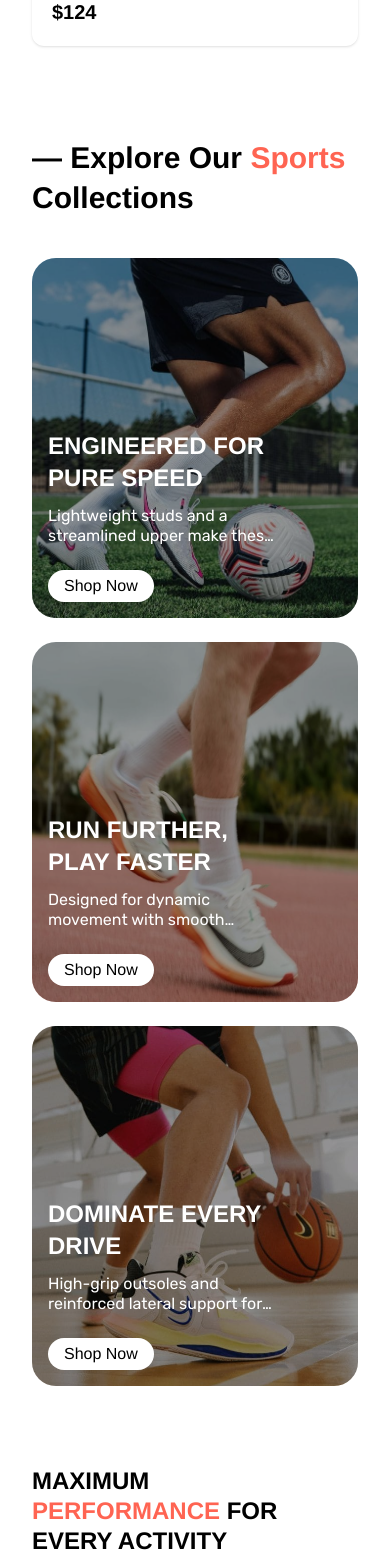
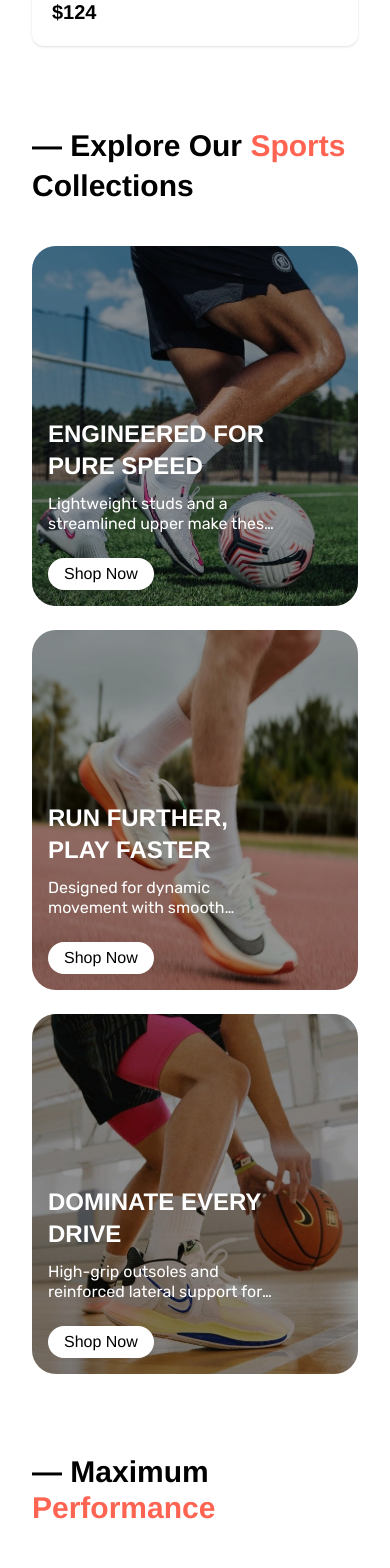
Before and after one commit to anillkunda/nike-shoes-react-tailwind, a React (Vite) app: page / in a window 390 px wide. Shown: the part 3020-4588 px from the top of the page. Built offline with nearby package versions, Linux system fonts and the light colour scheme.

Commit message:
improve responsiveness and fix layout bugs

```diff
--- a/src/components/Navbar.jsx
+++ b/src/components/Navbar.jsx
@@ -19,7 +19,7 @@ const Navbar = () => {
             <li key={item.label}>
               <a
                 href={item.href}
-                className="font-rubik leading-normal text-lg text-gray-light hover:text-red-coral transition-colors duration-300"
+                className="font-rubik leading-normal text-lg text-gray-dark hover:text-red-coral transition-colors duration-300"
               >
                 {item.label}
               </a>
--- a/src/sections/Collections.jsx
+++ b/src/sections/Collections.jsx
@@ -6,7 +6,7 @@ const Collections = () => {
     <section className="w-full max-container">
       <h1 className="text-3xl md:text-5xl font-helvetica font-extrabold leading-10 md:leading-17 mb-10">
         &mdash; Explore Our{' '}
-        <span className="text-red-coral inline-block mt-3">Sports</span>{' '}
+        <span className="text-red-coral inline-block mt-0 md:mt-3">Sports</span>{' '}
         Collections
       </h1>
 
--- a/src/sections/Hero.jsx
+++ b/src/sections/Hero.jsx
@@ -5,10 +5,7 @@ import { statistics } from '../constants';
 
 const Hero = () => {
   return (
-    <section
-      id="home"
-      className="w-full flex xl:flex-row flex-col justify-center min-h-screen gap-10 max-container"
-    >
+    <section className="w-full flex xl:flex-row flex-col justify-center min-h-screen gap-10 max-container">
       <div className="relative xl:w-2/5 flex flex-col justify-center items-start w-full max-xl:padding-x pt-28">
         <p className="text-xl text-red-coral font-rubik">
           Next-Gen Performance
--- a/src/sections/Performance.jsx
+++ b/src/sections/Performance.jsx
@@ -5,6 +5,10 @@ import { Button } from '../components';
 const Performance = () => {
   return (
     <section className="w-full max-container">
+      <h1 className="text-3xl md:text-5xl font-helvetica font-extrabold mb-10">
+        &mdash; Maximum{' '}
+        <span className="text-red-coral inline-block">Performance</span>
+      </h1>
       <div className="grid lg:grid-cols-2 gap-7 md:gap-12 items-center">
         <div className="space-y-10 max-[1023px]:row-start-2">
           <img
@@ -28,14 +32,14 @@ const Performance = () => {
           />
         </div>
 
-        <div className="space-y-8">
-          <h1 className="text-2xl md:text-5xl font-helvetica font-bold leading-tight">
-            MAXIMUM <br />
+        <div className="space-y-15">
+          <h1 className="text-3xl md:text-7xl lg:text-5xl font-helvetica font-bold leading-tight">
+            Ultimate{' '}
             <span className="text-red-coral inline-block mt-0 md:mt-3">
-              PERFORMANCE
+              Athletic
             </span>{' '}
-            FOR <br />
-            EVERY ACTIVITY
+            <br />
+            Drive In Every Sport
           </h1>
 
           <img
--- a/src/sections/Spotlight.jsx
+++ b/src/sections/Spotlight.jsx
@@ -4,20 +4,26 @@ import { Button } from '../components';
 
 const Spotlight = () => {
   return (
-    <section className="flex justify-between md:items-center max-lg:flex-col gap-10 w-full max-container">
-      <div className="lg:w-2/5 sm:mt-0">
-        <h1 className="text-4xl md:text-7xl font-helvetica font-extrabold leading-tight">
-          READY FOR THE{' '}
+    <section className="w-full max-container">
+      <h1 className="text-3xl md:text-5xl font-helvetica font-extrabold mb-10">
+        &mdash; Ready For{' '}
+        <span className="text-red-coral inline-block">Spotlight</span>
+      </h1>
+      <div className="flex justify-between md:items-center max-lg:flex-col gap-10">
+        <div className="lg:w-2/4 sm:mt-0">
+          {' '}
+          <h1 className="text-4xl md:text-7xl font-helvetica font-bold leading-tight">
+            Ready for Soccer
+            <br />
             <span className="text-red-coral inline-block max-sm:mt-0">
-            SPOTLIGHT
+              Spotlight
             </span>
           </h1>
-        <p className="mt-4 text-info line-clamp-3 max-w-[80%]">
+          <p className="mt-4 text-info line-clamp-2 max-w-[90%]">
             Step into the future with Nike’s latest lineup — engineered for
             comfort, performance, and style. Designed for athletes and
             trendsetters alike.
           </p>
-
           <div className="flex gap-4 mt-8">
             <Button
               label="learn more"
@@ -35,6 +41,7 @@ const Spotlight = () => {
             className="object-contain w-full h-full"
           />
         </div>
+      </div>
     </section>
   );
 };
```
Lines whose indentation alone changed are shown as unchanged.
